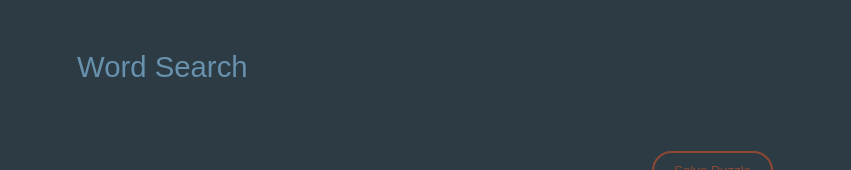
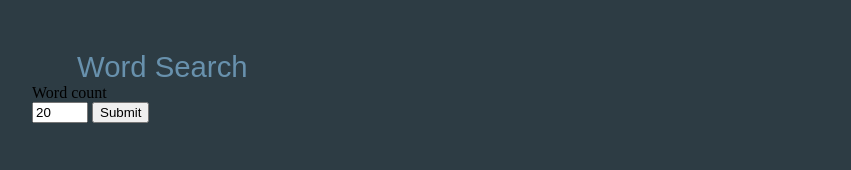
Before and after one commit to lucasbbs/ca-a-palavras, a website: page index.html in a window 1280 px wide. Shown: the top 170 px of the page, without its empty margins (183-1034 px from the left). Drawn offline with nearby package versions, Linux system fonts and the light colour scheme.

Commit message:
Implemented form word count

```diff
--- a/index.html
+++ b/index.html
@@ -9,6 +9,11 @@
 <body>
   <div class="puzzleWrap">
     <p>Word Search</p>
+    <form action="http://localhost:5500" method="get">
+      <label for="count-input">Word count</label><br>
+      <input id="count-input" type="number" min="1" max="50" step="1" name="count">
+      <input id="submit-button" type="submit" value="Submit">
+    </form>
     <div id='puzzle'></div>
     <div id='words'>
       <button id='solve'>Solve Puzzle</button>
```
